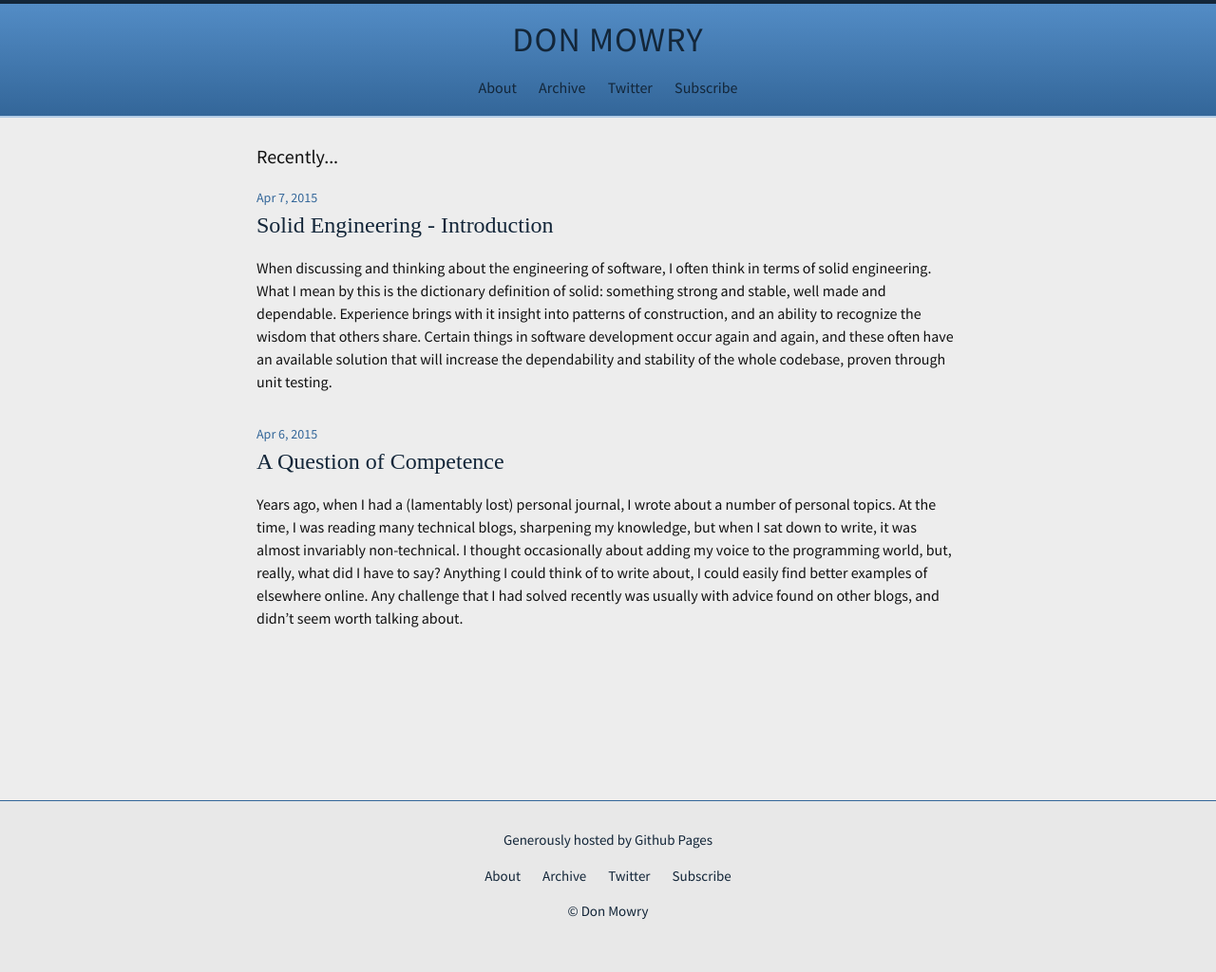
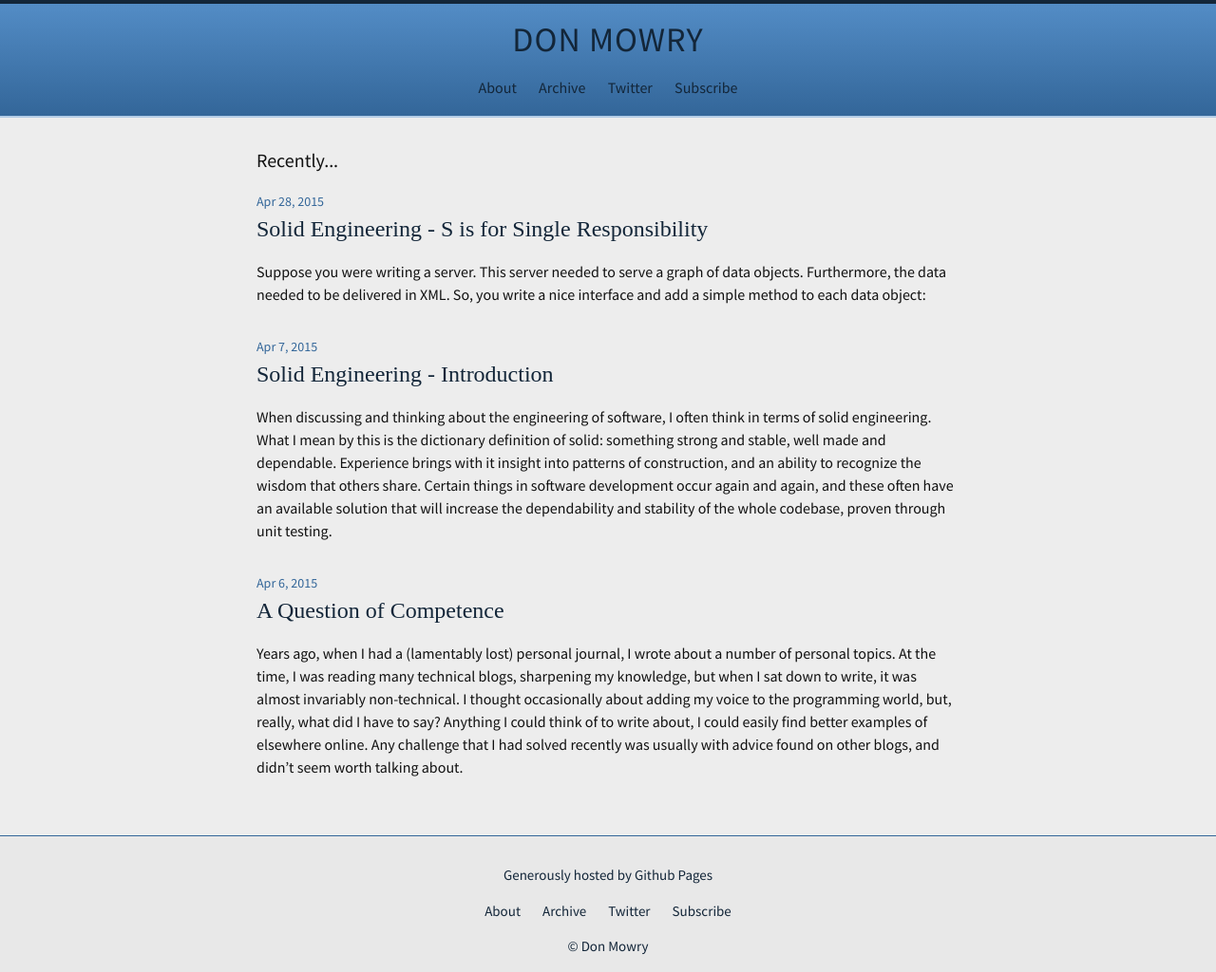
Before and after one commit to donmowry/donmowry.github.io, a Jekyll site: the page built from index.html, in a window 1280 px wide and 1024 px high. Shown: the whole window at 95% size. Built offline with Jekyll 4.4.1, drawn with Linux system fonts in a browser that asks for light colours; some web fonts are replaced; some of the changed lines change nothing that is shown.

Commit message:
single responsibility

```diff
--- /dev/null
+++ b/_posts/2015-04-28-s-is-for-single-responsibility.md
@@ -0,0 +1,44 @@
+---
+layout: post
+title:  "Solid Engineering - S is for Single Responsibility"
+date:   2015-04-28
+categories: programming solid
+---
+
+Suppose you were writing a server.  This server needed to serve a graph of data objects.  Furthermore, the data needed to be delivered in XML.  So, you write a nice interface and add a simple method to each data object:
+
+{% highlight java %}
+    public String toXML() {
+        StringBuilder result = new StringBuilder();
+        result.append( "<" ).append( "myObjectName" );
+        for ( XMLizable child : children ) {
+            result.append( child.toXML() );
+        }
+        result.append( "/>" );
+        return result.toString();
+    }
+{% endhighlight %}
+
+You can now call `toXML()` on the top level object and you are done.  Right?
+
+You've just broken the [Single Responsibility Principle](http://en.wikipedia.org/wiki/Single_responsibility_principle).
+
+It's easy to see immediate problems with this.  What if you need now need to deliver the data in JSON? Thrift? Plain HTML?
+
+What the Single Responsibility Principle states is that, essentially, a class should be responsible for only one thing.  This is typically stated as "[each software module should have one and only one reason to change](http://blog.8thlight.com/uncle-bob/2014/05/08/SingleReponsibilityPrinciple.html)".  Any reason that you can think of for a class to change means that it is *responsible* for that behavior.  In our example above, each data class is responsible for its own data, and also how to represent that data in XML.
+
+Sometimes the principle of encapsulation can make it seem like some functionality should belong to a class.  It seems reasonable that a class should not share its internals, thus should be the only one to know how to load itself from a database, or save itself back out.  But if we do that incorrectly, we've tightly coupled the class to a specific implementation of a database.  What if that database's interface changes?  Now we need to investigate every single data object to see if it needs to be updated.  What if we decide to change our storage implementation, from a relational database to a document?
+
+View controllers can easily suffer from this.  It's a little vague what it means to *control* a group of views.  When a button is pressed, we need to know what to do next.  If this leads to a new page, perhaps there's business logic that needs to happen to finish off the current step in the application before moving on to the next.  A table might need its data, or see its cells set up a certain way.  A lot of times, those responsibilities can seep into the view controller itself.  But a lot of times, there is a better place for them.
+
+It's interesting that the principle is phrased as having one "reason to change".  There is some implication in that specific wording that the best way to see a violation is when there is a need to change.  That is, our `toXML()` example is only problematic once we need to implement another data transport mechanism.  There are some responsibilities such as this that are clear from the very beginning.  Experience tells us that data transport should not be tightly coupled into data classes.  But perhaps there is a business logic module, and it is not clear that it has two or more reasons to change until it is time to make a change, and it becomes obvious that the method right next to the changed one really doesn't have anything to do with the overall purpose of the class.  Or the module grows over time to the point where two themes to the module start to emerge.
+
+So why would we care about this in the first place?  What are the advantages to the Single Responsibility Principle?  One is that if we separate our responsibilities, we avoid tight <a href="http://en.wikipedia.org/wiki/Coupling_(computer_programming)">coupling</a>.  This makes it easier to change things without unintentionally affecting other things. This implicitly correlates to high <a href="http://en.wikipedia.org/wiki/Cohesion_(computer_science)">cohesion</a>, keeping related responsibility together, by keeping unrelated responsibility out.  Also, when classes have a single responsibility, they are simpler easier to follow, and easier to have complete test coverage.  This simplicity and testability lead directly to stability.
+
+Why then would you not want to follow this principle right away?  For one thing, by separating concerns, you are necessarily introducing more classes into the codebase. This can make tracking down where said responsibility lives  more difficult, though once it is identified, it should be clear why it is separated.  And, we still need to ship. Designing a flexible, intuitive data transport transformation layer that will only ever serve JSON is not a good use of time or resources.
+
+As with all software principles, the pros and cons must be weighed and balanced.  In a language or framework that encourages [ActiveRecord](http://guides.rubyonrails.org/active_record_basics.html) type classes, for instance, data, validation, and persistence belong together.  Pure data objects might be better in others.
+
+Thinking carefully about responsibility when designing will improve your application.  If more than one reason to change emerge later, it's time for a refactoring.
+
+Next in <a href="http://en.wikipedia.org/wiki/SOLID_(object-oriented_design)">SOLID</a>, the letter O: Open/Closed Principle.
--- a/_sass/_layout.scss
+++ b/_sass/_layout.scss
@@ -10,8 +10,8 @@
 	background: -webkit-linear-gradient($steel-color-mid, $steel-color);
 	-ms-filter: "progid:DXImageTransform.Microsoft.gradient(startColorstr='$steel-color', endColorstr='$steel-color-dark')";
 
-    position: fixed;
-	width: 100%;
+//    position: fixed;
+//	width: 100%;
     text-align: center;
 	color: $steel-color-dark;
 
@@ -73,7 +73,7 @@
  * Page content
  */
 .page-content {
-    padding: ($spacing-unit * 5) 0;
+    padding: $spacing-unit 0;
     background-color: $background-color;
 }
 
@@ -147,4 +147,10 @@
         }
     }
 
+	a {
+	    &,
+	    &:visited {
+	        color: $steel-color;
+		}
+	}
 }
```
